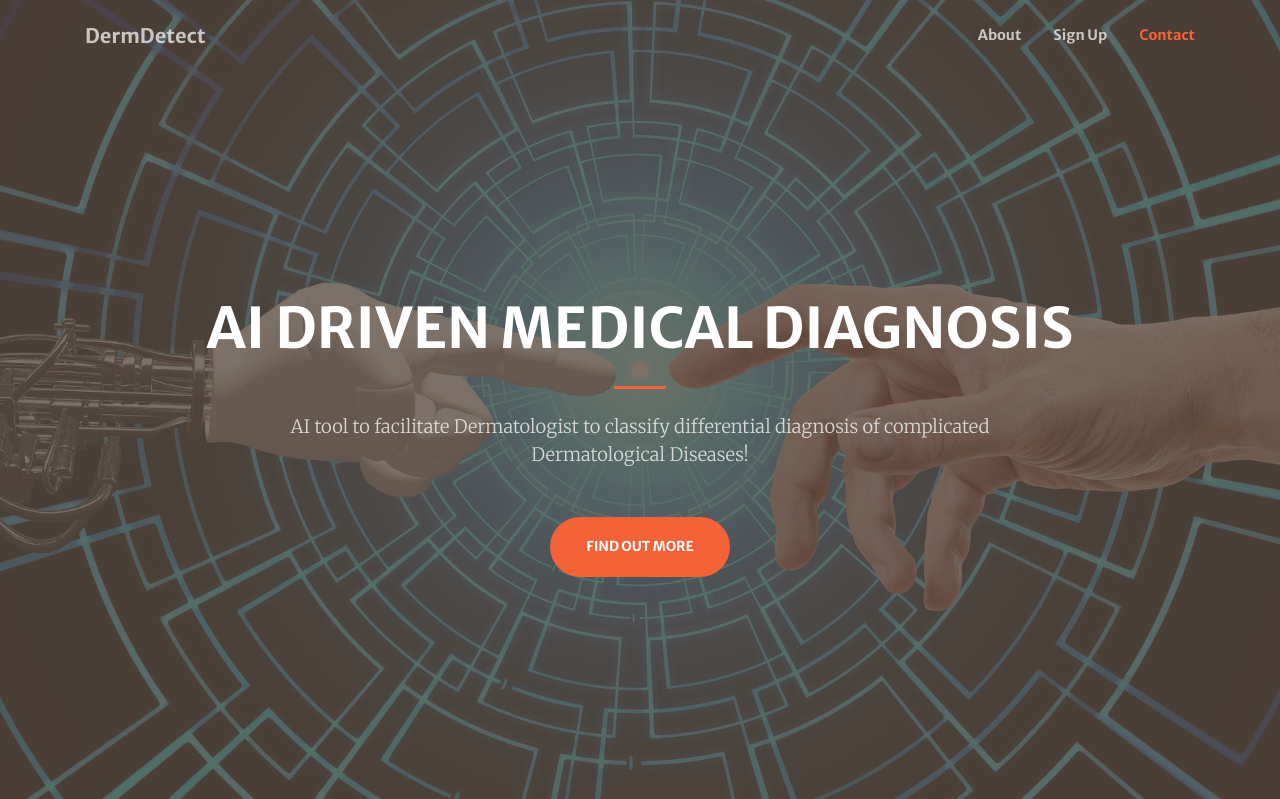
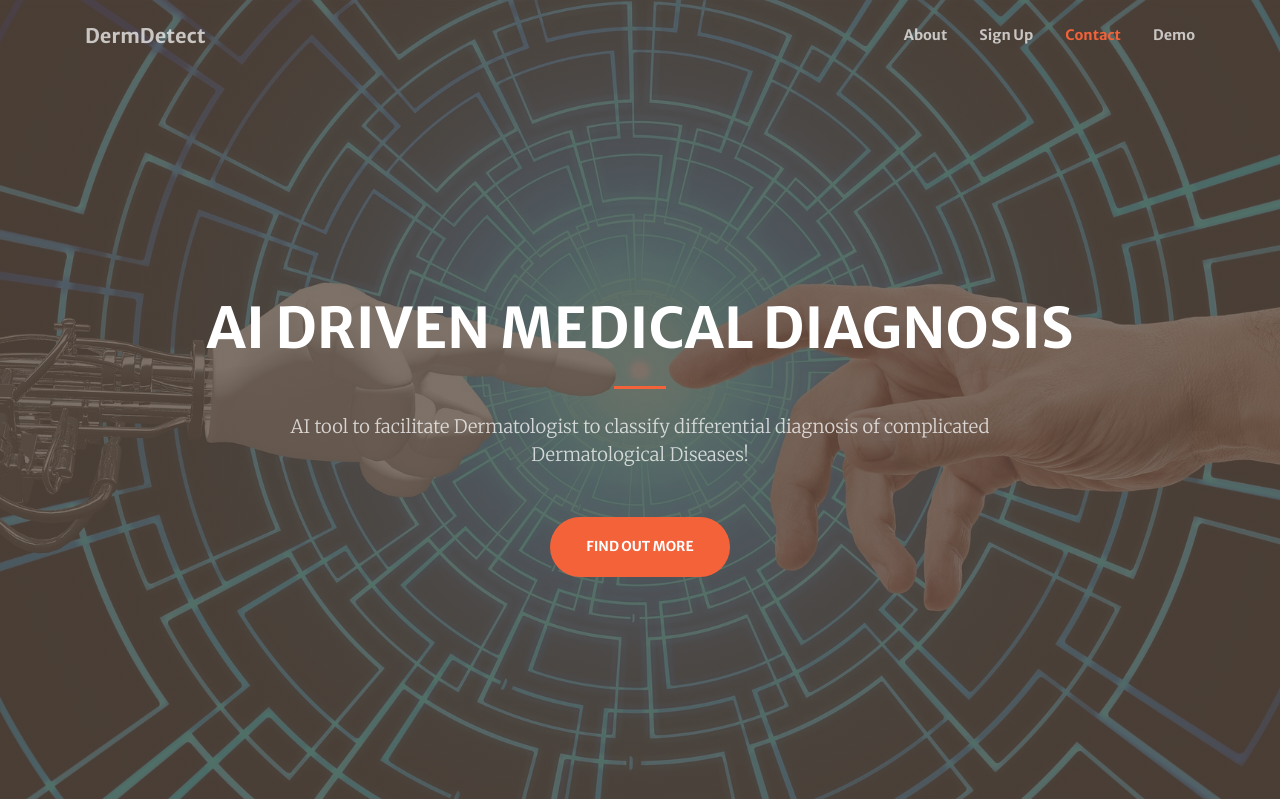
Before and after one commit to reemaratnani/dermatology-disease-classification-using-SVC, a Flask app: page / in a window 1280 px wide. Shown: the top 799 px of the page. Run offline with Flask 2, Linux system fonts and the light colour scheme; some libraries are stand-ins or nearby versions.

Commit message:
included demo section

```diff
--- a/static/js/charge.js
+++ b/static/js/charge.js
@@ -1,4 +1,4 @@
-// Create a Stripe client.
+// Create a Stripe client. Use test key
 var stripe = Stripe('pk_test_MkbxGdtux22RvZ1iyEfNCPm500aKlYYtjb');
 
 // Create an instance of Elements.
--- a/templates/index.html
+++ b/templates/index.html
@@ -48,9 +48,9 @@
           <li class="nav-item">
             <a class="nav-link js-scroll-trigger" href="#contact">Contact</a>
           </li>
-          <!-- <li class="nav-item">
+          <li class="nav-item">
               <a class="nav-link js-scroll-trigger" href="/form">Demo</a>
-          </li> -->
+          </li>
         </ul>
       </div>
     </div>
```
